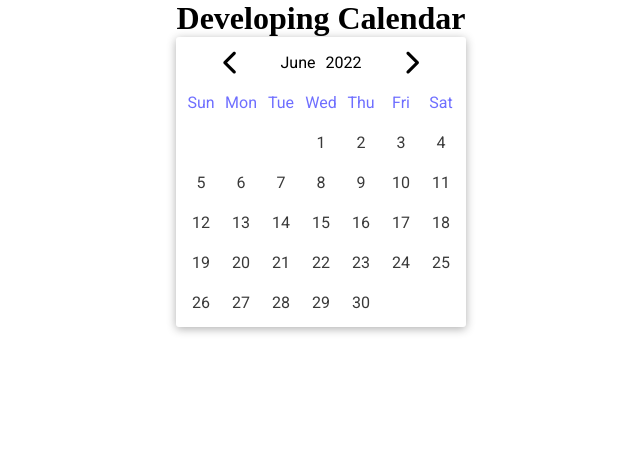
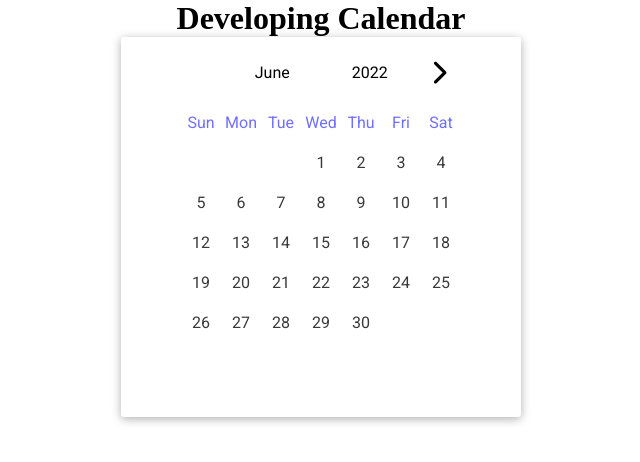
Before and after one commit to richardMRa/ReactComponents, a React (Create React App) app: page / in a window 1280 px wide. Shown: the top 462 px of the page, without its empty margins (319-959 px from the left). Built offline with nearby package versions, Linux system fonts and the light colour scheme.

Commit message:
[add:] navigate controls

```diff
--- a/src/components/Calendar/Calendar.jsx
+++ b/src/components/Calendar/Calendar.jsx
@@ -1,10 +1,11 @@
 import React, { useState } from "react";
+import { useRef } from "react";
 import { useEffect } from "react";
 import './calendar.css'
 
 const Calendar = () => {
     const monthDate = {
-        lang: 'en-ES',
+        lang: 'en-US',
         options: {
             month: 'long'
         }
@@ -32,34 +33,78 @@ const Calendar = () => {
         "Friday",
         "Saturday"
     ]
+    const [today, setToday] = useState(new Date())
     const [date, setDate] = useState(new Date())
-    const [state, setState] = useState(
-        {
+    const [state, setState] = useState(null)
+
+    const ifDatesAreEqual = () => {
+        if (state) {
+            if (today.toLocaleDateString('default', {
+                year: 'numeric',
+                month: 'long'
+            }) === state.selectedDate.toLocaleDateString('default', {
+                year: 'numeric',
+                month: 'long'
+            })) {
+                return true
+            }
+        }
+        return false
+    }
+
+    const handleNextMonth = () => {
+        setDate(new Date(date.getFullYear(), date.getMonth() + 1, '1'))
+    }
+
+    const handlePrevMonth = () => {
+        if (ifDatesAreEqual()) {
+            return
+        }
+        setDate(new Date(date.getFullYear(), date.getMonth() - 1, '1'))
+    }
+
+    const handleMonthSelect = () =>{
+
+    }
+
+    useEffect(() => {
+    }, [state])
+    useEffect(() => {
+        setState({
             firstDay: new Date(date.getFullYear(), date.getMonth(), '1').getDay(),
-            selectedDate: '',
+            selectedDate: new Date(date.getFullYear(), date.getMonth(), date.getDay()),
             selectedYear: date.getFullYear(),
             selectedMonth: date.toLocaleDateString(monthDate.lang, monthDate.options),
-            selectedDay: date.getDate(),
-        }
-    )
-
-    useEffect(() => {
+            selectedDay: date.getDay(),
 
         })
 
+    }, [date])
+
     return (
         <div>
+            {state ? (
                 <div className="calendar-main-container">
                     <div className="calendar-header">
                         <div className="calendar-controls">
-                        <div className="calendar-prev-button">
+                            <div className={
+                                `calendar-prev-button
+                                ${today.toLocaleDateString('default', {
+                                    year: 'numeric',
+                                    month: 'long'
+                                }) === state.selectedDate.toLocaleDateString('default', {
+                                    year: 'numeric',
+                                    month: 'long'
+                                }) ? '' : 'calendar-prev-button-active'}`
+                            }
+                                onClick={handlePrevMonth}>
                                 <i className="fa-solid fa-chevron-left"></i>
                             </div>
                             <div className="calendar-header-label">
-                            <div className="calendar-month">{state.selectedMonth}</div>
+                                <div className="calendar-month" onClick={handleMonthSelect}>{state.selectedMonth}</div>
                                 <div className="calendar-year">{state.selectedYear}</div>
                             </div>
-                        <div className="calendar-next-button">
+                            <div className="calendar-next-button" onClick={handleNextMonth}>
                                 <i className="fa-solid fa-chevron-right"></i>
                             </div>
                         </div>
@@ -94,8 +139,12 @@ const Calendar = () => {
                             }
                         </div>
                     </div>
+                </div>
+            ) : (
+                <div> cargando...</div>
+            )
+            }
 
-            </div>
         </div>
     )
 }
--- a/src/components/Calendar/calendar.css
+++ b/src/components/Calendar/calendar.css
@@ -3,18 +3,21 @@
 .calendar-main-container {
     display: flex;
     font-family: 'Roboto';
-    justify-content: center;
+    justify-content: flex-start;
     flex-direction: column;
     align-items: center;
     box-shadow: 0px 2px 10px rgba(0, 0, 0, 0.319);
     padding: 5px 5px;
     border-radius: 3px;
+    min-width: 400px;
+    min-height: 380px;
 }
 
 .calendar-header {
     display: flex;
     justify-content: center;
     width: 100%;
+    margin: 10px 0px
 }
 
 .calendar-controls {
@@ -28,12 +31,17 @@
     display: flex;
     width: 50%;
     justify-content: center;
+    align-items: center;
 }
 
 .calendar-header-label>div {
     padding: 0px 5px;
+    text-align: center;
 }
+.calendar-month, .calendar-year{
+    width: 50%;
 
+}
 .calendar-prev-button,
 .calendar-next-button {
     display: flex;
@@ -43,6 +51,13 @@
     width: 40px;
     height: 40px;
     cursor: pointer;
+}
+.calendar-prev-button{
+    color: white;
+    cursor: default;
+}
+.calendar-prev-button-active{
+    color: black;
 }
 
 .calendar-body {
@@ -65,6 +80,9 @@
     width: 40px;
     height: 40px;
 }
+.calendar-day-container:hover{
+    background-color: rgba(173, 216, 230, 0.404);
+}
 
 .calendar-body-weekday {
     color: rgba(0, 0, 255, 0.568);
```
Lines whose indentation alone changed are shown as unchanged.
